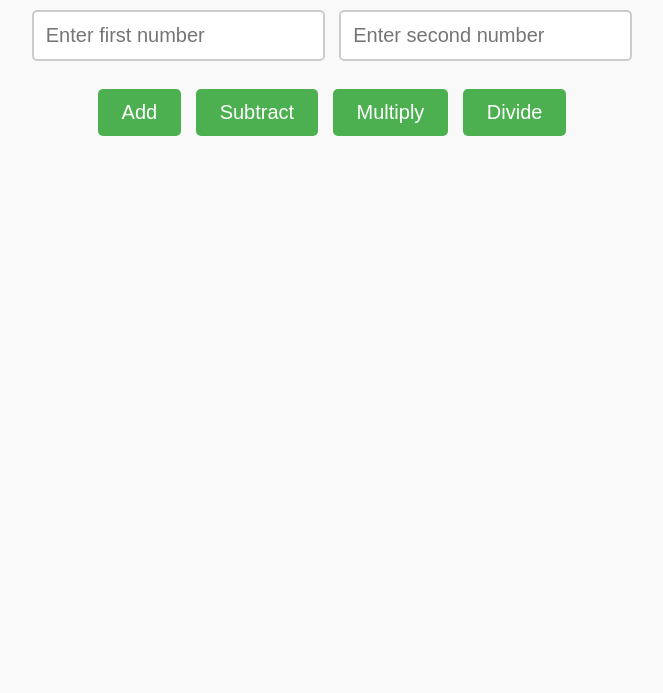
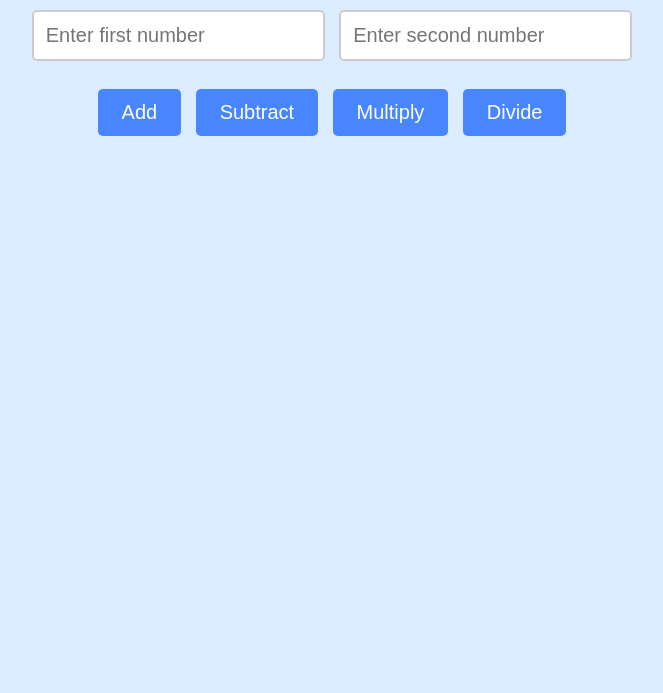
Before and after one commit to nomadwanagi/calculatortest, a plain HTML site: page index.html in a window 1280 px wide. Shown: the part 107-800 px from the top of the page, without its empty margins (308-971 px from the left). Drawn offline with Linux system fonts and the light colour scheme.

Commit message:
Update style.css with light blue theme

```diff
--- a/style.css
+++ b/style.css
@@ -1,6 +1,6 @@
 body {
   font-family: Helvetica, Arial, sans-serif;
-  background-color: #f9f9f9;
+  background-color: #dcecff;
   text-align: center;
 }
 
@@ -24,7 +24,7 @@ input[type="text"] {
 button {
   padding: 12px 24px;
   margin: 5px;
-  background-color: #4CAF50;
+  background-color: #4886ff;
   color: white;
   border: none;
   border-radius: 5px;
@@ -34,7 +34,7 @@ button {
 }
 
 button:hover {
-  background-color: #3e8e41;
+  background-color: #3a77ff;
 }
 
 #result {
```
